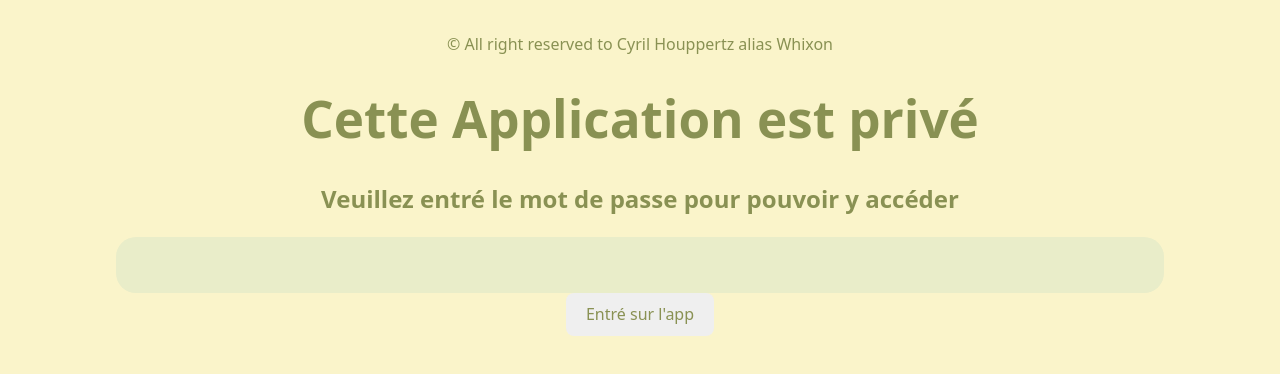
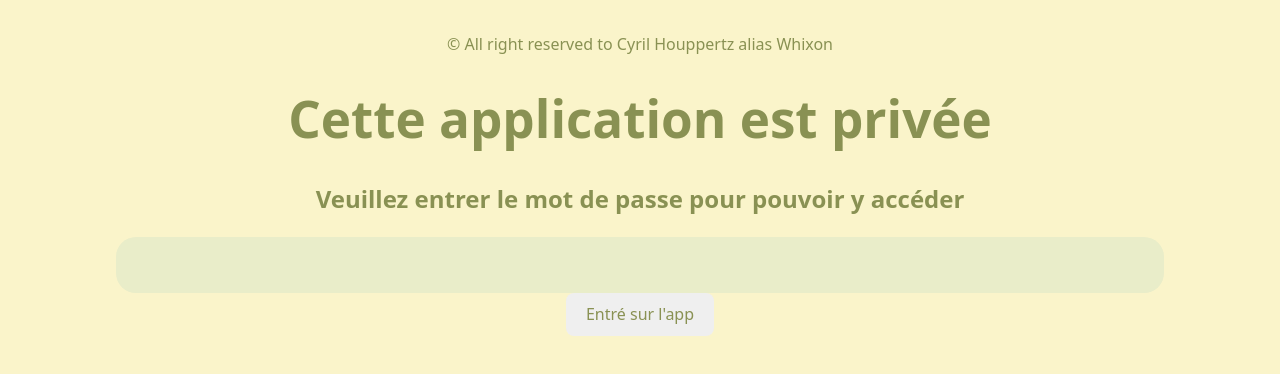
Before and after one commit to Whlxon/GeoKnow, a React (Vite) app in the folder frontend/: page / in a window 1280 px wide. Shown: the top 374 px of the page. Built offline with nearby package versions, Linux system fonts and the light colour scheme; no server answers.

Commit message:
Correction

```diff
--- a/frontend/src/Pages/mdp/password.tsx
+++ b/frontend/src/Pages/mdp/password.tsx
@@ -38,8 +38,8 @@ export function Password (){
 
     return (
         <>
-            <h1>Cette Application est privé</h1>
-            <h2>Veuillez entré le mot de passe pour pouvoir y accéder</h2>
+            <h1>Cette application est privée</h1>
+            <h2>Veuillez entrer le mot de passe pour pouvoir y accéder</h2>
             {error && <><div style={{color:"Red"}}>Mot de passe Incorrect</div></>}
             <form onSubmit={handleSubmit}>
                 <input type="password" value={inputValue} onChange={handleChange} className="ResearchBar"/><br/>
```
